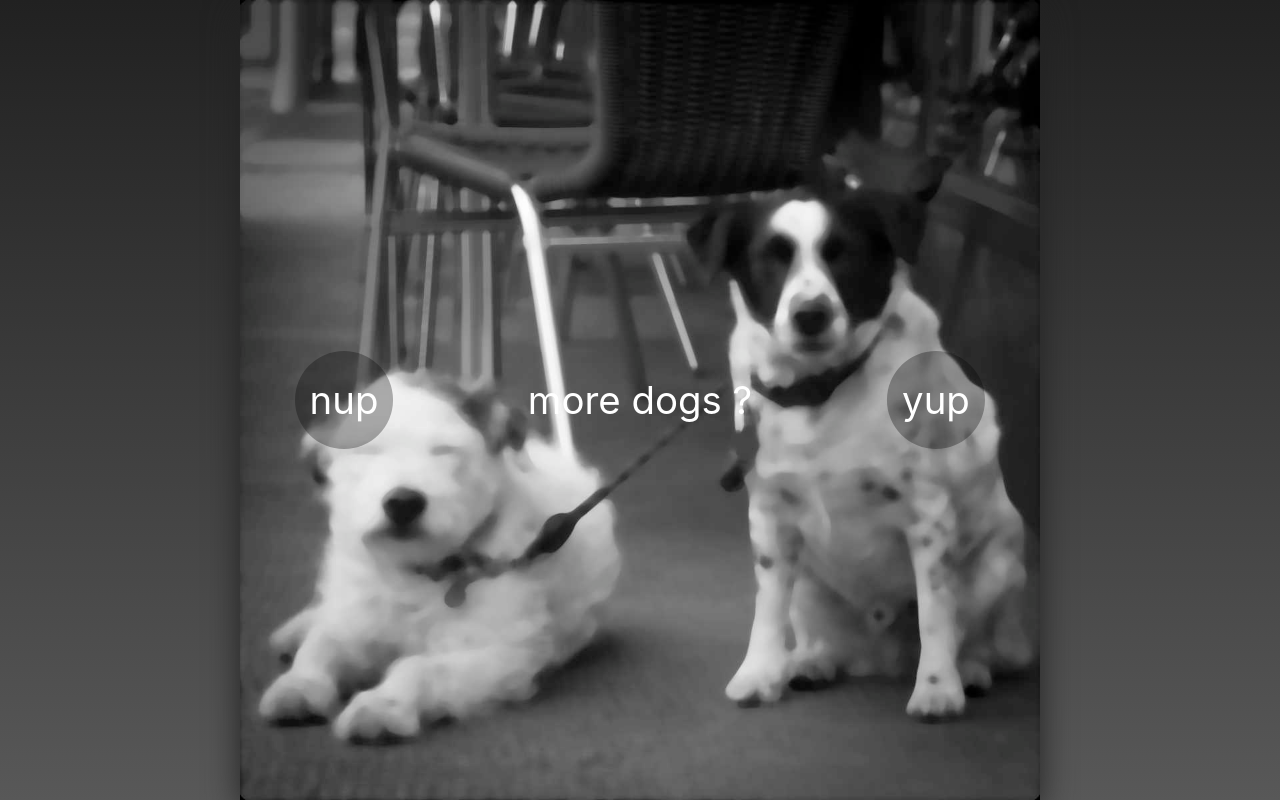
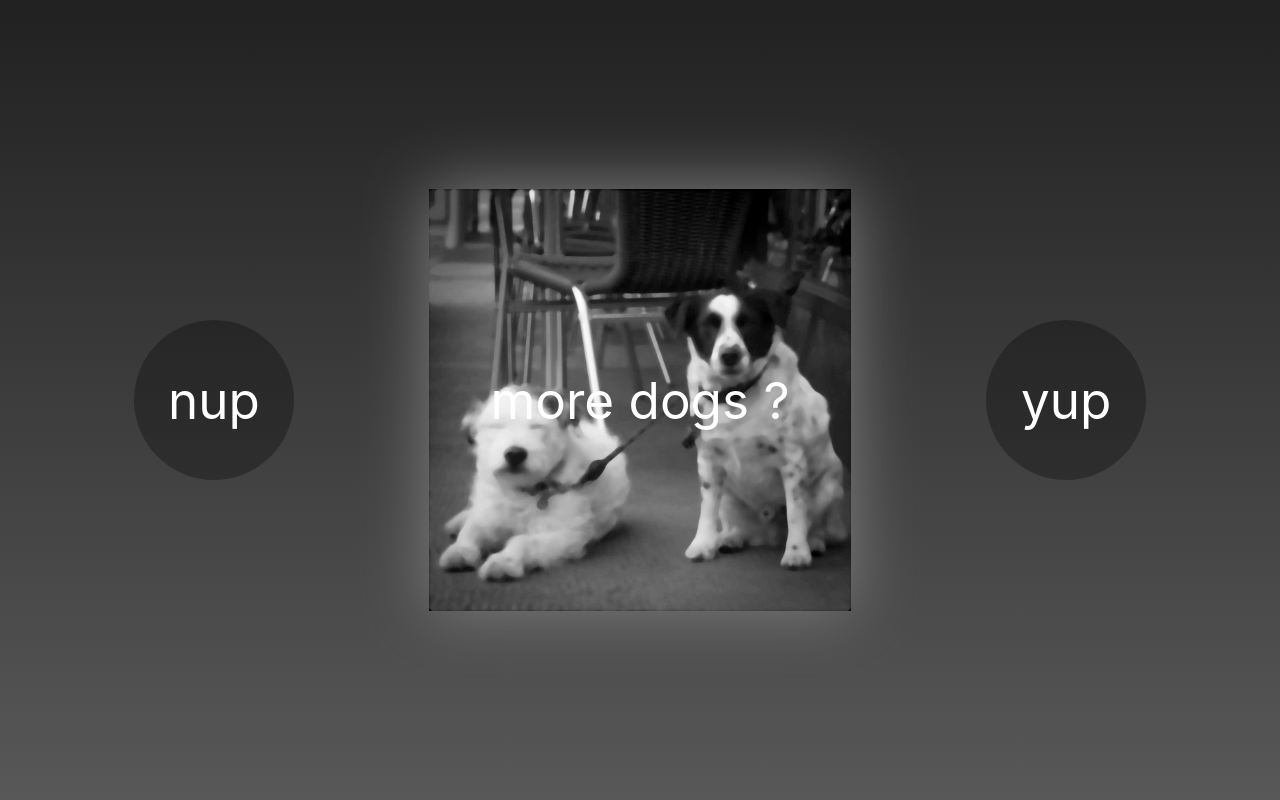
Before and after one commit to wiredogDesign/Photo_Start, a plain HTML site: page index.html in a window 1280 px wide. Drawn offline with Linux system fonts and the light colour scheme.

Commit message:
Better layouts on landscape & portrait

```diff
--- /dev/null
+++ b/dist/css/custom.css
@@ -0,0 +1,115 @@
+* {
+    margin: 0; padding: 0; box-sizing: border-box;
+}
+
+body {
+    font-family: -apple-system, BlinkMacSystemFont, 'Segoe UI', Roboto, Oxygen, Ubuntu, Cantarell, 'Open Sans', 'Helvetica Neue', sans-serif;
+    color: white;
+    background-image: linear-gradient(rgb(33, 33, 33), rgb(88, 88, 88));
+}
+
+main {
+    display: flex;
+    overflow: hidden;
+}
+
+a {
+    display: flex;
+    justify-content: center;
+    align-items: center;
+    text-decoration: none;
+    color: inherit;
+}
+
+.no-flex {
+    display: none;
+}
+
+.right,
+.left {
+    display: flex;
+    justify-content: center;
+    align-items: center;
+    border-radius: 50%;
+    background: hsla(0, 0%, 0%, 0.3);
+    transition: border-radius 0.3s cubic-bezier(0.63, 0.01, 0.13, 1.58);
+}
+
+.right {
+    transform: rotate(45deg);
+}
+
+    .right > a {
+        transform: rotate(-45deg);
+    }
+
+        .right:hover {
+            border-radius: 0 50% 50% 50%;
+            background: hsla(120, 100%, 25%, .8);
+        }
+
+.left {
+    transform: rotate(-45deg);
+}
+
+    .left > a {
+        transform: rotate(45deg);
+    }
+
+        .left:hover {
+            border-radius: 50% 50% 50% 0;
+            background: hsla(0, 100%, 50%, .7);
+        }
+
+.centre {
+    display: flex;
+    justify-content: center;
+    align-items: center;
+    width: 33vw;
+    height: 100%;
+    background: no-repeat center/contain url('/dist/gfx/staring.jpg');
+    -webkit-filter: drop-shadow(0 0 2.1vw gray);
+    filter: drop-shadow(0 0 2.1rem gray);
+}
+
+
+@media screen and (orientation: portrait) {
+    main {
+        flex-flow: column;
+        justify-content: space-evenly;
+        align-items: center;
+        width: 100vw;
+        height: 100vh;
+        font-size: 4vh;
+    }
+
+    .centre {
+        width: 100vw;
+        height: 33vh;
+    }
+
+    .right,
+    .left {
+        width: 14rem;
+        height: 14rem;
+    }
+}
+
+@media screen and (orientation: landscape) {
+    main {
+        flex-flow: row nowrap;
+        justify-content: space-evenly;
+        align-items: center;
+        width: 100vw;
+        height: 100vh;
+        margin: 0 auto;
+        font-size: 4vw;
+    }
+
+    .right,
+    .left {
+        width: 10rem;
+        height: 10rem;
+    }
+
+}
--- a/index.html
+++ b/index.html
@@ -4,101 +4,15 @@
 	<meta charset="utf-8">
 	<meta http-equiv="X-UA-Compatible" content="IE=edge">
 	<title>wiredog</title>
-	<style>
-		body {
-			display: flex;
-			flex-direction: column;
-			align-items: center;
-			height: 100vh;
-			margin: 0;
-			/* padding: 0 3vw; */
-			overflow: hidden;
-			font-family: -apple-system, BlinkMacSystemFont, 'Segoe UI', Roboto, Oxygen, Ubuntu, Cantarell, 'Open Sans', 'Helvetica Neue', sans-serif;
-			color: white;
-			background-image: linear-gradient(rgb(33, 33, 33), rgb(88, 88, 88));
-		}
-
-		main {
-			display: flex;
-			flex-flow: row nowrap;
-			justify-content: space-evenly;
-			align-items: center;
-			width: 100vw;
-			height: 100vh;
-			max-width: 960px;
-			margin: 0 auto;
-			font-size: 3vw;
-			background: center/contain no-repeat url(dist/gfx/staring.jpg);
-			/* background: center/contain no-repeat url(dist/gfx/staring.webp); */
-		}
-
-		@media screen and (orientation: landscape) {
-			main {
-				filter: drop-shadow(0px 10px 17px #222);
-			}
-		}
-
-		picture {
-			position: absolute;
-			z-index: -1;
-		}
-
-		a {
-			display: flex;
-			justify-content: center;
-			align-items: center;
-			width: 1rem;
-			height: 1rem;
-			padding: 3.2vw;
-			text-decoration: none;
-			color: inherit;
-		}
-
-		.no-flex {
-			display: none;
-		}
-
-
-		.right, .left {
-			border-radius: 50%;
-			background: hsla(0, 0%, 0%, 0.3);
-			transition: border-radius 0.3s cubic-bezier(0.63, 0.01, 0.13, 1.58);
-		}
-
-		.right {
-			transform: rotate(45deg);
-		}
-
-			.right > a {
-				transform: rotate(-45deg);
-			}
-
-				.right:hover {
-					border-radius: 0 50% 50% 50%;
-					background: hsla(120, 100%, 25%, .8);
-				}
-
-		.left {
-			transform: rotate(-45deg);
-		}
-
-			.left > a {
-				transform: rotate(45deg);
-			}
-
-			.left:hover {
-				border-radius: 50% 50% 50% 0;
-				background: hsla(0, 100%, 50%, .7);
-			}
-	</style>
+	<link rel="stylesheet" href="dist/css/custom.css">
 </head>
 <body>
-	<main class="container">
+	<main>
 		<div class="left">
 			<a href="https://photo.wiredog.co.uk" title="i want to see anything but dogs, and there will be trouble if i see any dogs there">nup</a>
 		</div>
 
-		<div class="more-content">more dogs &quest;</div>
+		<div class="centre">more dogs &quest;</div>
 
 		<div class="right">
 			<a href="https://dogs.wiredog.co.uk" title="i think random dogs snaps are the best, let's see them">yup</a>
```
